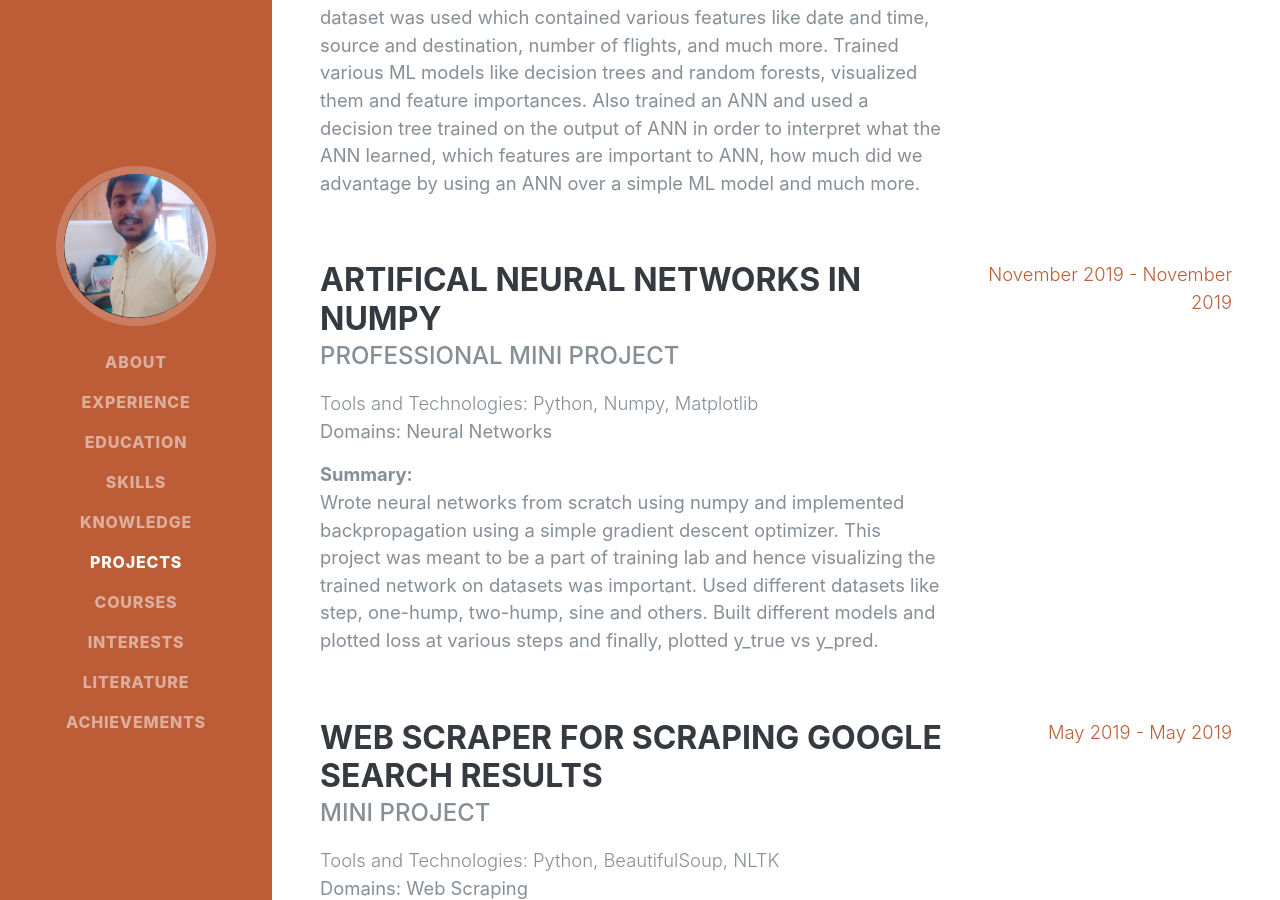
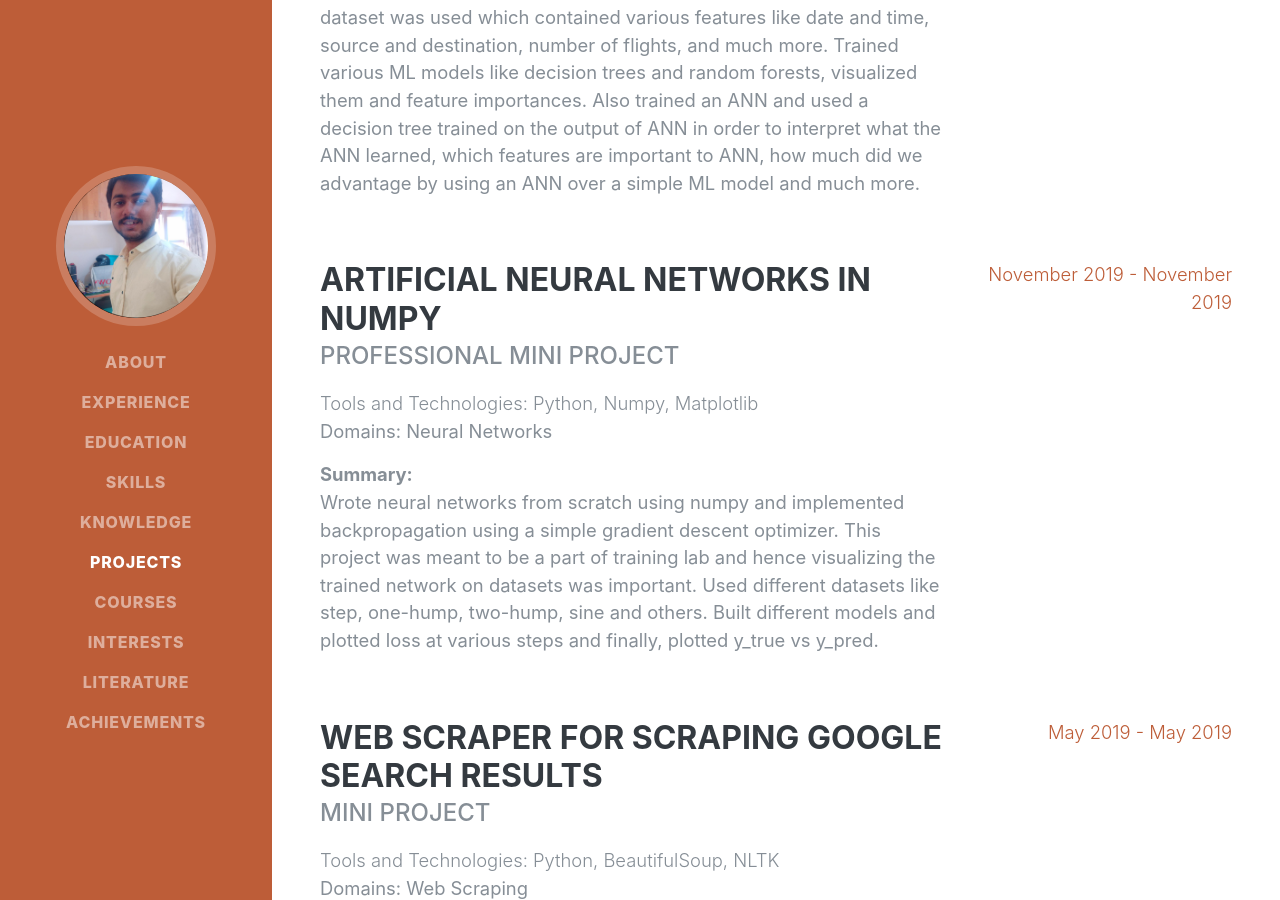
Before and after one commit to ParikhKadam/parikhkadam.github.io, a Jekyll site: the page built from index.md, in a window 1280 px wide and 900 px high, scrolled down 8429 px. Built offline with Jekyll 4.4.1, drawn with Linux system fonts in a browser that asks for light colours; some web fonts are replaced.

Commit message:
solved typo

```diff
--- a/_data/projects.yml
+++ b/_data/projects.yml
@@ -54,7 +54,7 @@
   start_date: November 2019
   end_date: November 2019
 
-- title: Artifical Neural Networks in Numpy
+- title: Artificial Neural Networks in Numpy
   type: Professional Mini Project
   tools_and_technologies: Python, Numpy, Matplotlib
   domains: Neural Networks
```
